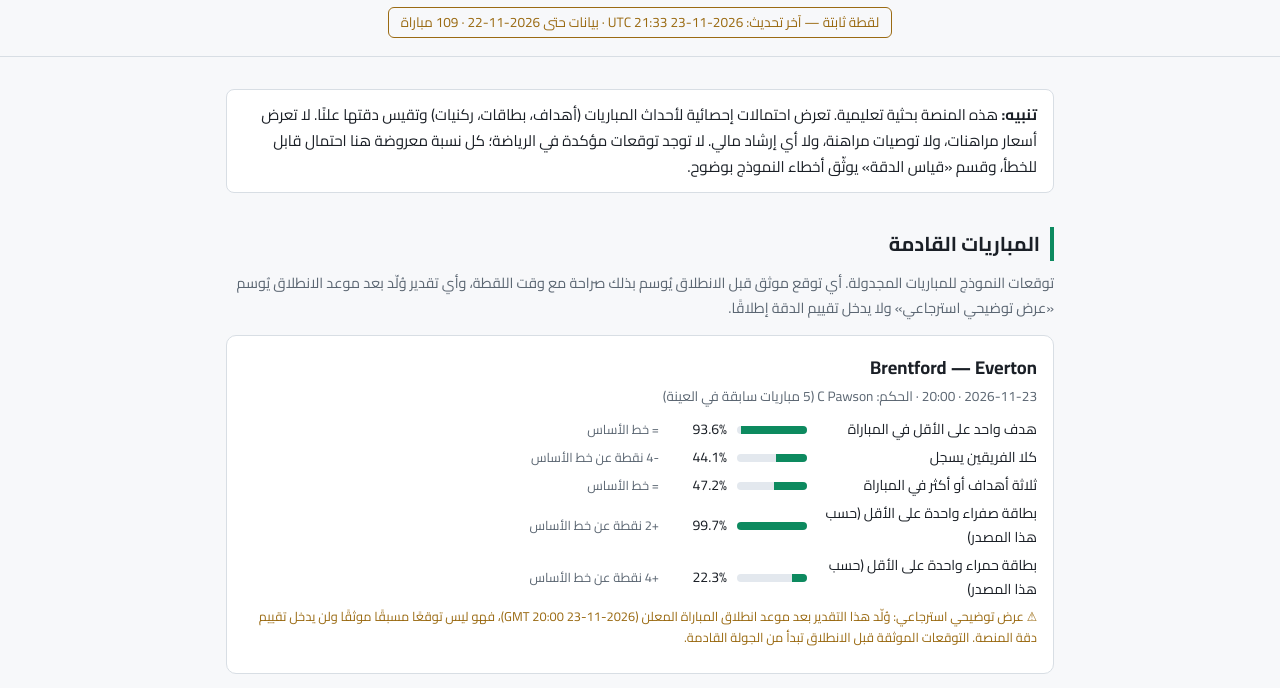
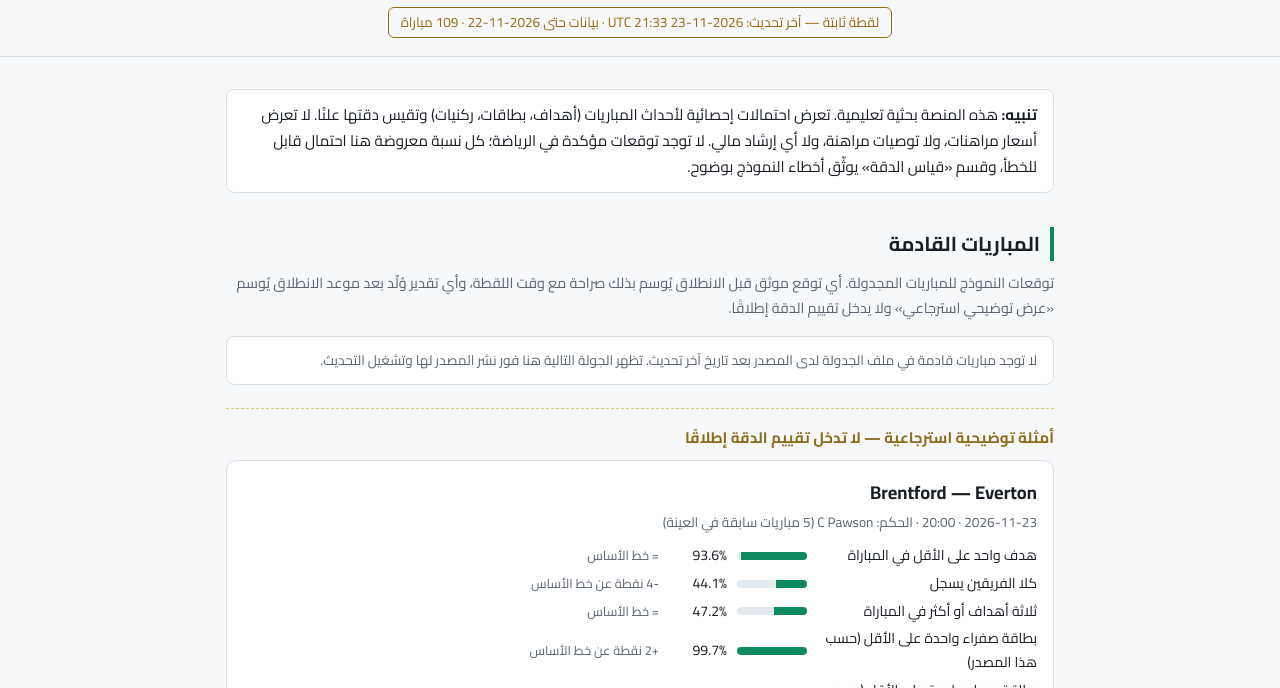
Before and after one commit to kora-events-research/kora-events, a plain HTML site: page index.html in a window 1280 px wide. Shown: the part 109-797 px from the top of the page. Drawn offline with Linux system fonts and the light colour scheme.

Commit message:
Segregate retrospective demos from upcoming fixtures; align refresh cron to source publication windows

```diff
--- a/assets/app.js
+++ b/assets/app.js
@@ -8,6 +8,7 @@ const I18N = {
     freshness: (m) => `لقطة ثابتة — آخر تحديث: ${m.generated_at_utc} · بيانات حتى ${m.to} · ${m.matches} مباراة`,
     disclaimer: `<strong>تنبيه:</strong> هذه المنصة بحثية تعليمية. تعرض احتمالات إحصائية لأحداث المباريات (أهداف، بطاقات، ركنيات) وتقيس دقتها علنًا. لا تعرض أسعار مراهنات، ولا توصيات مراهنة، ولا أي إرشاد مالي. لا توجد توقعات مؤكدة في الرياضة؛ كل نسبة معروضة هنا احتمال قابل للخطأ، وقسم «قياس الدقة» يوثّق أخطاء النموذج بوضوح.`,
     hFixtures: "المباريات القادمة",
+    demoHeading: "أمثلة توضيحية استرجاعية — لا تدخل تقييم الدقة إطلاقًا",
     hintFixtures: "توقعات النموذج للمباريات المجدولة. أي توقع موثق قبل الانطلاق يُوسم بذلك صراحة مع وقت اللقطة، وأي تقدير وُلّد بعد موعد الانطلاق يُوسم «عرض توضيحي استرجاعي» ولا يدخل تقييم الدقة إطلاقًا.",
     hEvents: "الأحداث المُعرَّفة",
     hintEvents: "ستة أحداث قابلة للتحقق، مُعرَّفة تعريفًا تشغيليًا دقيقًا في الشيفرة المصدرية.",
@@ -49,6 +50,7 @@ const I18N = {
     freshness: (m) => `Fixed snapshot — last updated: ${m.generated_at_utc} · data through ${m.to} · ${m.matches} matches`,
     disclaimer: `<strong>Notice:</strong> this is a research and education platform. It shows statistical probabilities for match events (goals, cards, corners) and measures its accuracy openly. No betting odds, no betting advice, no financial guidance of any kind. There are no certain predictions in sport; every figure here is a fallible probability, and the accuracy section documents the model's errors plainly.`,
     hFixtures: "Upcoming fixtures",
+    demoHeading: "Retrospective demo examples — never counted in accuracy evaluation",
     hintFixtures: "Model estimates for scheduled matches. A genuine pre-kickoff forecast is labeled as such with its snapshot time; anything generated after the listed kickoff is labeled a retrospective demo and never enters accuracy evaluation.",
     hEvents: "Defined events",
     hintEvents: "Six checkable events, each with a precise operational definition in the source code.",
@@ -150,11 +152,9 @@ function render(s) {
     [...notes, ...T.limits].map((n) => `<li>${n}</li>`).join("");
 
   const fx = document.getElementById("fixtures");
-  if (!s.fixtures.length) {
-    fx.innerHTML = `<div class="notice small">${T.noFixtures}</div>`;
-  } else {
-    fx.innerHTML = s.fixtures
-      .map((f) => {
+  const fxd = document.getElementById("fixtures-demo");
+  fxd.innerHTML = "";
+  const fixtureCard = (f) => {
     const flags = [];
     if (f.low_team_data) flags.push(T.flagLowTeam);
     if (f.low_ref_data) flags.push(T.flagLowRef);
@@ -182,8 +182,15 @@ function render(s) {
       ${rows}
       ${tail}
     </div>`;
-      })
-      .join("");
+  };
+  const upcoming = s.fixtures.filter((f) => f.kickoff_passed !== true);
+  const retro = s.fixtures.filter((f) => f.kickoff_passed === true);
+  fx.innerHTML = upcoming.length
+    ? upcoming.map(fixtureCard).join("")
+    : `<div class="notice small">${T.noFixtures}</div>`;
+  if (retro.length) {
+    fxd.innerHTML = `<h3 class="demo-heading">${T.demoHeading}</h3>` +
+      retro.map(fixtureCard).join("");
   }
 
   document.getElementById("events").innerHTML = Object.entries(s.events)
--- a/assets/style.css
+++ b/assets/style.css
@@ -57,3 +57,11 @@ a { color: var(--accent); }
 footer { border-top: 1px solid var(--line); padding: 16px; text-align: center; color: var(--dim); font-size: .82rem; }
 .scroll-x { overflow-x: auto; }
 code { background: #eef1f4; border-radius: 4px; padding: 0 5px; font-size: .85em; direction: ltr; display: inline-block; }
+
+.demo-heading {
+  margin: 1.4rem 0 0.6rem;
+  font-size: 0.95rem;
+  color: #8a6d1a;
+  border-top: 1px dashed #d9c98a;
+  padding-top: 1rem;
+}
--- a/index.html
+++ b/index.html
@@ -25,6 +25,7 @@
   <h2 id="t-h-fixtures"></h2>
   <p class="hint" id="t-hint-fixtures"></p>
   <div id="fixtures"></div>
+  <div id="fixtures-demo"></div>
 </section>
 
 <section>
```
Also changed, not shown: 1 other file. Lines whose indentation alone changed are shown as unchanged.
